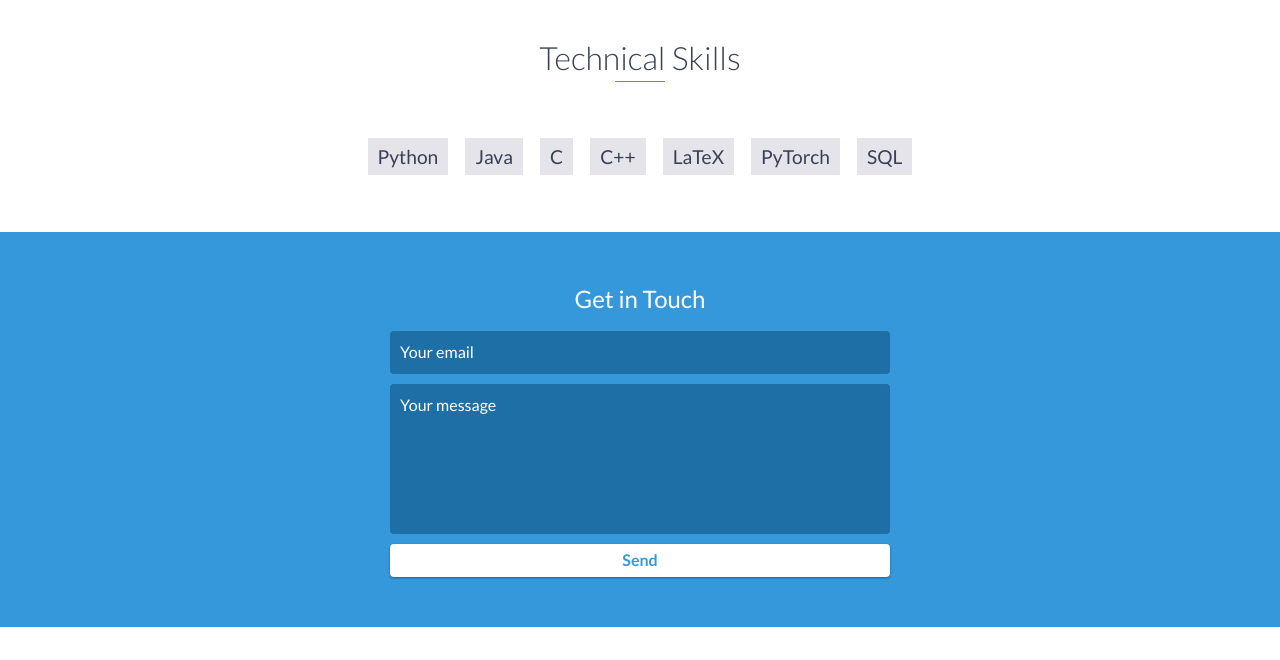
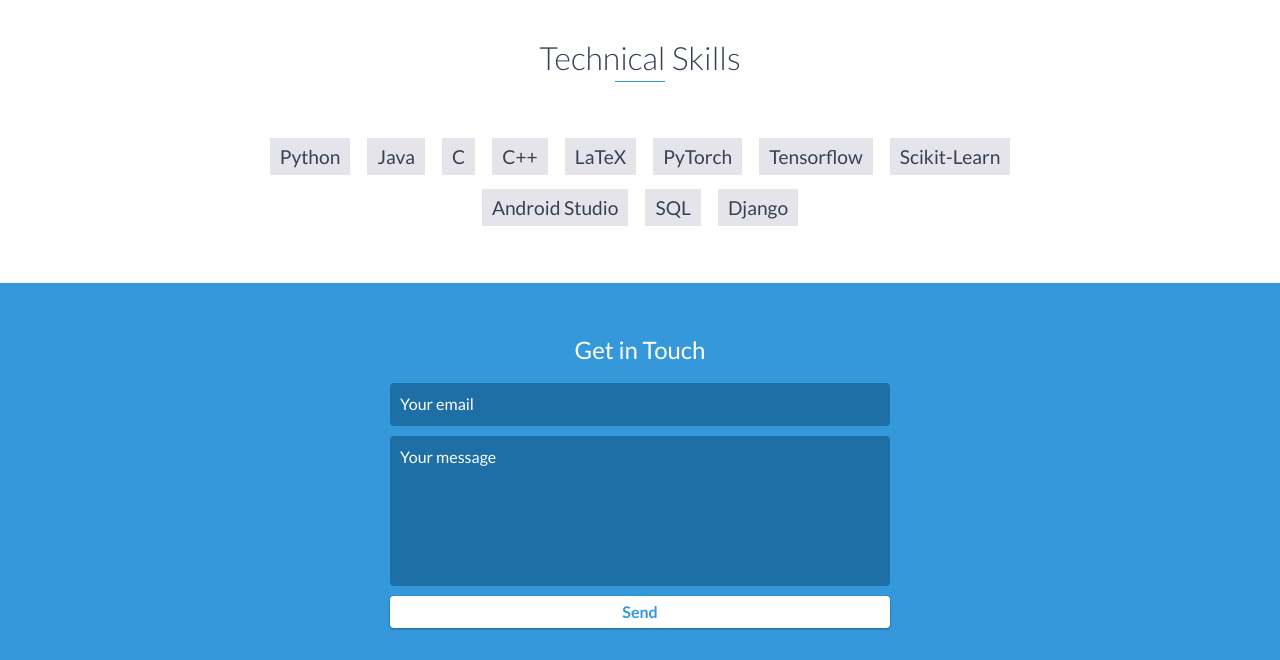
Before and after one commit to Nabagata/nabagata.github.io, a website: page index.html in a window 1280 px wide. Shown: the part 2860-3520 px from the top of the page. Drawn offline with nearby package versions, Linux system fonts and the light colour scheme.

Commit message:
update resume

```diff
--- a/index.html
+++ b/index.html
@@ -207,7 +207,11 @@
             <li>C++</li>
             <li>LaTeX</li>
             <li>PyTorch</li>
+            <li>Tensorflow</li>
+            <li>Scikit-Learn</li>
+            <li>Android Studio</li>
             <li>SQL</li>
+            <li>Django</li>
         </ul>
     </div>
     <!-- End #skills -->
```
